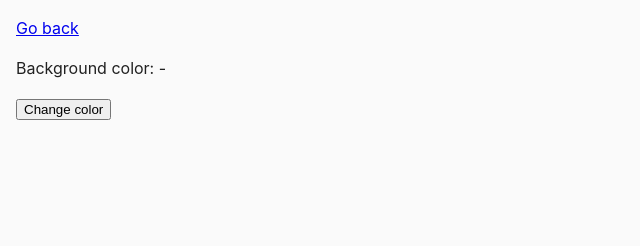
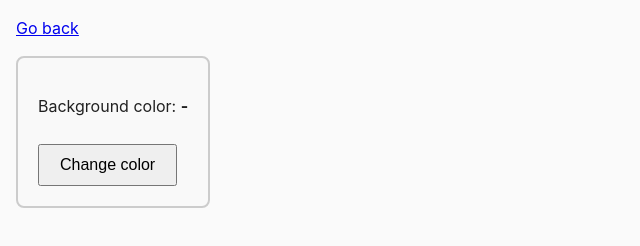
Before and after one commit to upamoba/goit-js-hw-07, a plain HTML site: page task-5.html in a window 1280 px wide. Shown: the whole page, without its empty margins (0-640 px from the left). Drawn offline with Linux system fonts and the light colour scheme.

Commit message:
summary(required)

```diff
--- a/css/common.css
+++ b/css/common.css
@@ -77,3 +77,22 @@
     font-size: 16px;
     cursor: pointer;
   }
+
+  .widget {
+    display: inline-block;
+    padding: 20px;
+    border: 2px solid #ccc;
+    border-radius: 8px;
+    background-color: #f9f9f9;
+  }
+
+  .color {
+    font-weight: bold;
+  }
+
+  .change-color {
+    margin-top: 10px;
+    padding: 10px 20px;
+    font-size: 16px;
+    cursor: pointer;
+  }
--- a/js/task-5.js
+++ b/js/task-5.js
@@ -3,11 +3,11 @@ function getRandomHexColor() {
       .toString(16)
       .padStart(6, 0)}`;
   }
-  const button = document.querySelector(".change-color");
-    const span = document.querySelector(".color");
+  const changeColorBtn = document.querySelector(".change-color");
+    const colorSpan = document.querySelector(".color");
 
-    button.addEventListener("click", () => {
+   changeColorBtn.addEventListener("click", () => {
       const newColor = getRandomHexColor();
       document.body.style.backgroundColor = newColor;
-      span.textContent = newColor;
+      colorSpan.textContent = newColor;
     });
```
